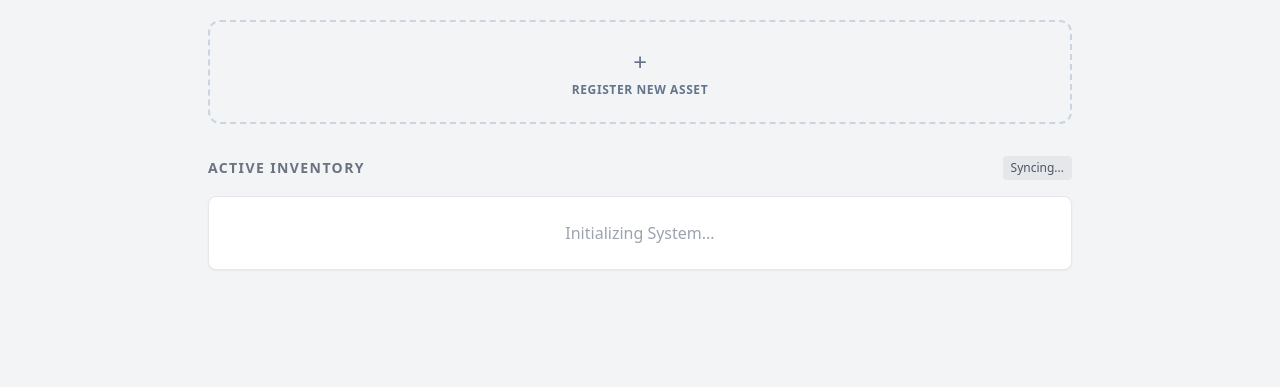
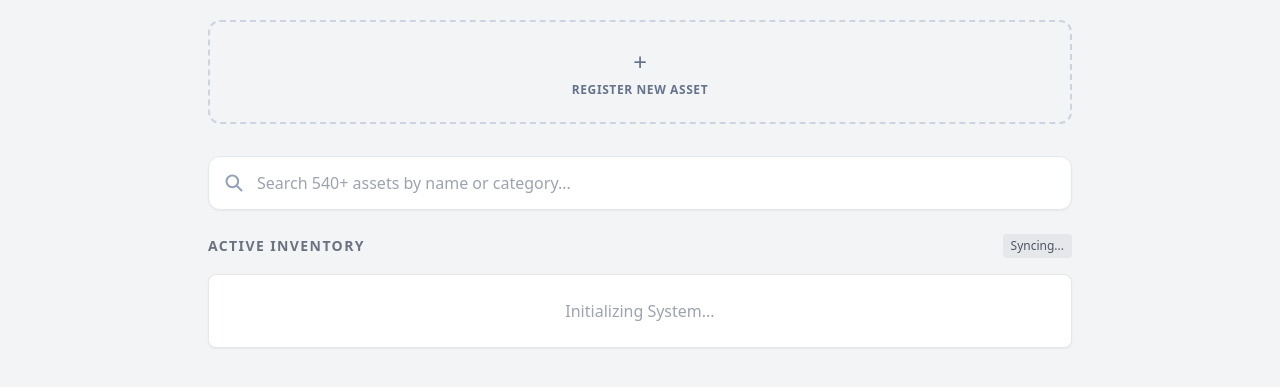
Before and after one commit to skyuchyukhalil/Inventory-App, a website with bundled scripts: page frontend/index.html in a window 1280 px wide. Shown: the part 65-452 px from the top of the page. Built offline with nearby package versions, Linux system fonts and the light colour scheme; no server answers.

Commit message:
Implement: Search Bar Renderer

```diff
--- a/frontend/InventoryApp.js
+++ b/frontend/InventoryApp.js
@@ -11,12 +11,14 @@ import { InventoryLifecycleHandler } from './handlers/InventoryLifecycleHandler.
 // 3. Renderers
 import { renderPrimaryToolList } from './features/DashboardOverview/DashboardRenderer.js';
 import { renderAddToolForm } from './features/InventoryManagement/AddToolFormRenderer.js';
+import { renderGlobalSearchBar } from './features/DashboardOverview/SearchBarRenderer.js';
 
 // --- Initialization ---
 
 // Start the app once the DOM is fully loaded
 document.addEventListener('DOMContentLoaded', () => {
     refreshInventoryDashboard();
+    renderGlobalSearchBar();
 
     // Global listener to close any open action menus when clicking outside
     document.addEventListener('click', () => {
@@ -41,6 +43,8 @@ window.openAddModal = () => {
     document.getElementById('tool-modal').classList.remove('hidden');
     renderAddToolForm();
 };
+// Actions: Handle the global search input
+window.handleSearch = (query) => AssetActionHandler.handleGlobalSearch(query);
 
 // Lifecycle: Register a new physical tool
 window.submitNewTool = () => InventoryLifecycleHandler.submitNewAsset(refreshInventoryDashboard);
--- /dev/null
+++ b/frontend/features/DashboardOverview/SearchBarRenderer.js
@@ -0,0 +1,48 @@
+// frontend/features/DashboardOverview/SearchBarRenderer.js
+
+// Injects the global search bar with an integrated 'Clear' button logic
+export const renderGlobalSearchBar = () => {
+    const searchContainer = document.getElementById('search-container');
+    if (!searchContainer) return;
+
+    searchContainer.innerHTML = `
+        <div class="relative w-full mb-6 group animate-fadeIn">
+            <div class="absolute inset-y-0 left-0 pl-4 flex items-center pointer-events-none text-slate-400 group-focus-within:text-blue-500 transition-colors">
+                <svg xmlns="http://www.w3.org/2000/svg" class="h-5 w-5" fill="none" viewBox="0 0 24 24" stroke="currentColor">
+                    <path stroke-linecap="round" stroke-linejoin="round" stroke-width="2.5" d="M21 21l-6-6m2-5a7 7 0 11-14 0 7 7 0 0114 0z" />
+                </svg>
+            </div>
+
+            <input type="text"
+                   id="global-search-input"
+                   oninput="handleSearchInput(this.value)"
+                   placeholder="Search 540+ assets by name or category..."
+                   class="w-full bg-white border border-slate-200 py-3.5 pl-12 pr-12 rounded-xl shadow-sm outline-none focus:ring-2 focus:ring-blue-500/20 focus:border-blue-500 transition-all text-slate-700 font-medium">
+
+            <button id="clear-search"
+                    onclick="clearGlobalSearch()"
+                    class="hidden absolute inset-y-0 right-0 pr-4 flex items-center text-slate-300 hover:text-slate-500 transition-colors">
+                <svg xmlns="http://www.w3.org/2000/svg" class="h-5 w-5" fill="none" viewBox="0 0 24 24" stroke="currentColor">
+                    <path stroke-linecap="round" stroke-linejoin="round" stroke-width="2" d="M6 18L18 6M6 6l12 12" />
+                </svg>
+            </button>
+        </div>
+    `;
+};
+
+// Internal UI helper to manage the 'Clear' button visibility
+window.handleSearchInput = (val) => {
+    const clearBtn = document.getElementById('clear-search');
+    if (clearBtn) clearBtn.classList.toggle('hidden', val.length === 0);
+    window.handleSearch(val);
+};
+
+// Resets the search state and shows all tool cards
+window.clearGlobalSearch = () => {
+    const input = document.getElementById('global-search-input');
+    if (input) {
+        input.value = '';
+        window.handleSearchInput('');
+        input.focus();
+    }
+};
--- a/frontend/index.html
+++ b/frontend/index.html
@@ -29,7 +29,7 @@
                 <span class="font-semibold uppercase tracking-wider text-xs">Register New Asset</span>
             </button>
         </section>
-
+        <div id="search-container"></div>
         <section>
             <div class="flex items-center justify-between mb-4">
                 <h2 class="text-gray-500 text-sm font-bold uppercase tracking-widest">Active Inventory</h2>
```
